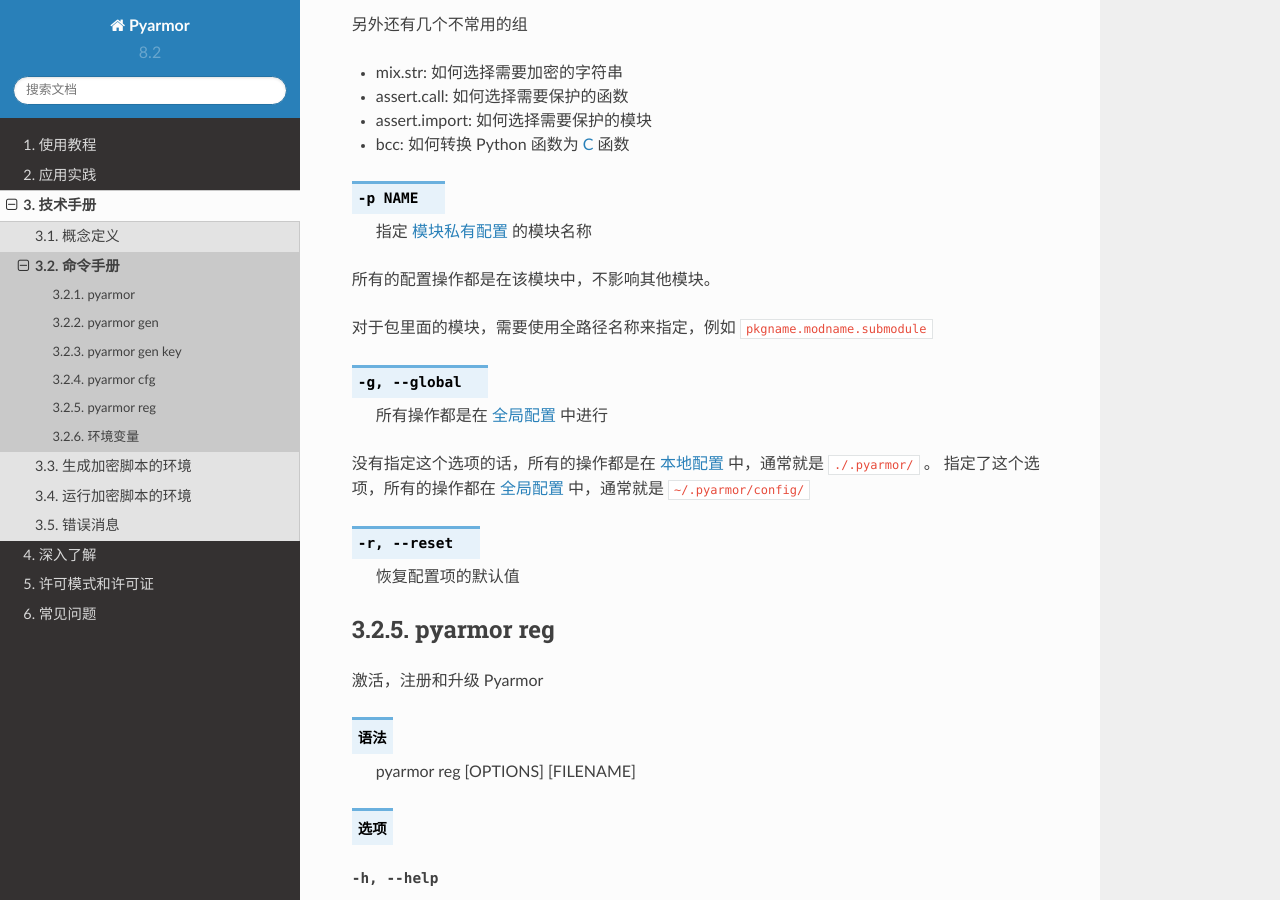
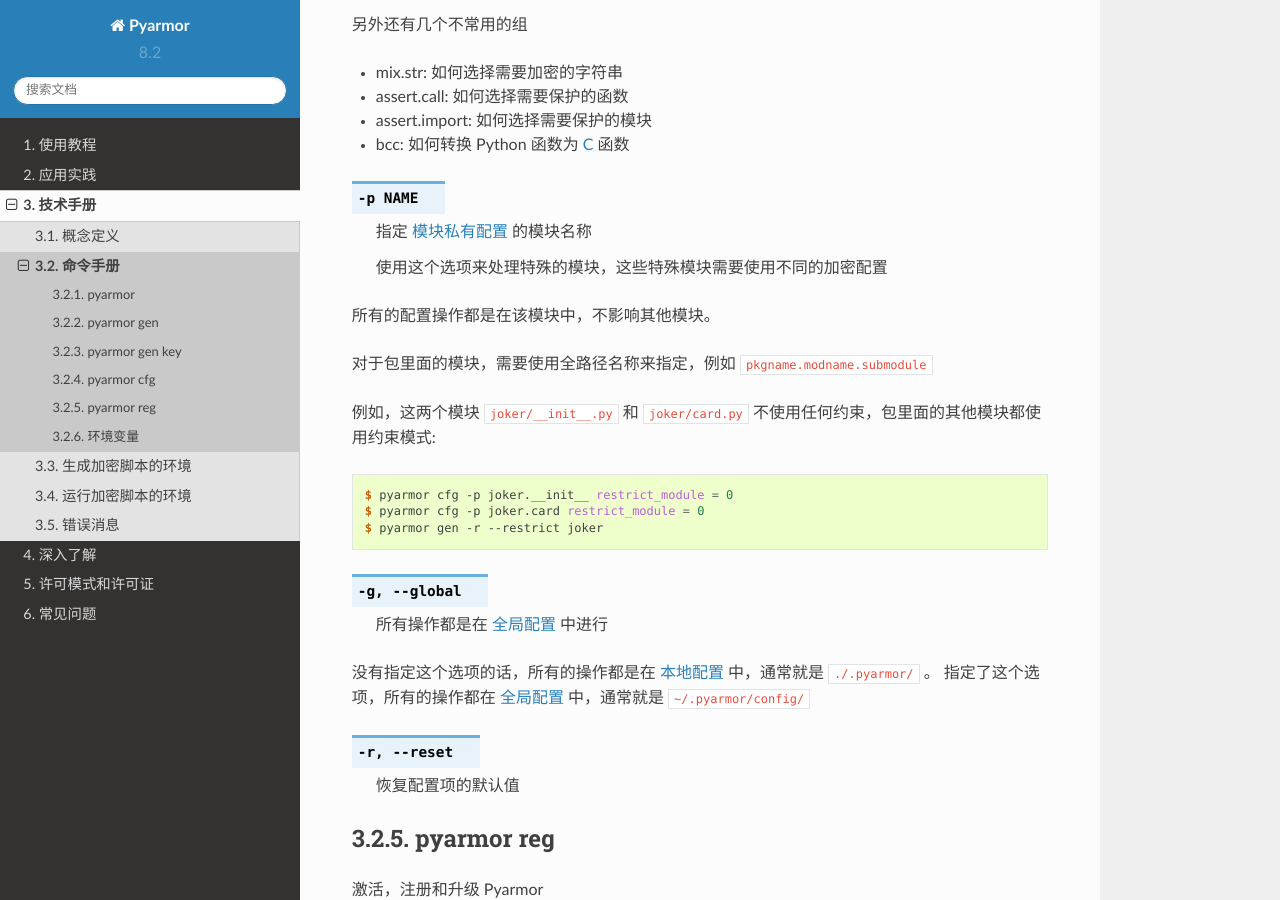
Before and after one commit to dashingsoft/pyarmor-docs-zh, a Sphinx documentation site: the page built from docs/reference/man.rst, in a window 1280 px wide and 900 px high, scrolled down 15600 px. Built offline with Sphinx 7.4.7 and the Read the Docs theme 2.0.0, drawn with Linux system fonts in a browser that asks for light colours.

Commit message:
详细解释模块私有设置选项

```diff
--- a/docs/reference/man.rst
+++ b/docs/reference/man.rst
@@ -584,9 +584,17 @@
 
             指定 :term:`模块私有配置` 的模块名称
 
+            使用这个选项来处理特殊的模块，这些特殊模块需要使用不同的加密配置
+
 所有的配置操作都是在该模块中，不影响其他模块。
 
 对于包里面的模块，需要使用全路径名称来指定，例如 ``pkgname.modname.submodule``
+
+例如，这两个模块 ``joker/__init__.py`` 和 ``joker/card.py`` 不使用任何约束，包里面的其他模块都使用约束模式::
+
+    $ pyarmor cfg -p joker.__init__ restrict_module = 0
+    $ pyarmor cfg -p joker.card restrict_module = 0
+    $ pyarmor gen -r --restrict joker
 
 .. option:: -g, --global
 
```
